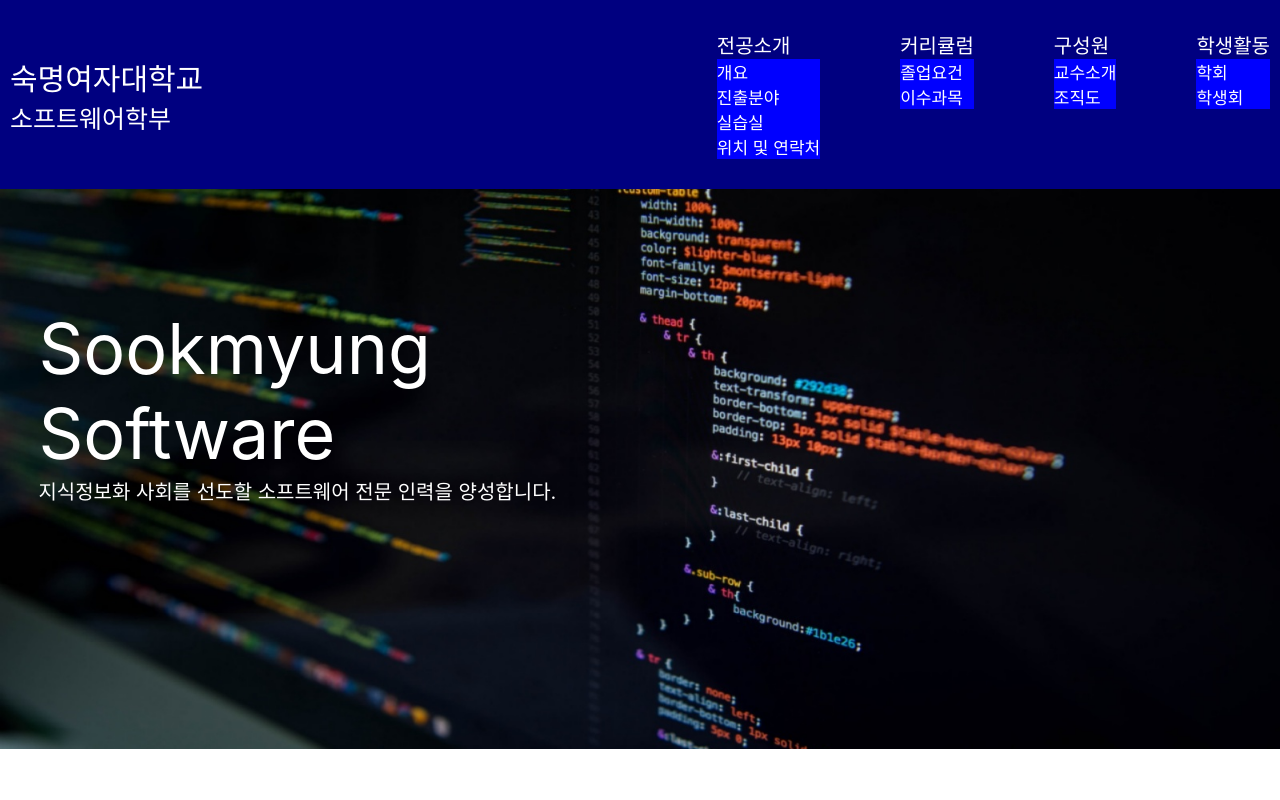
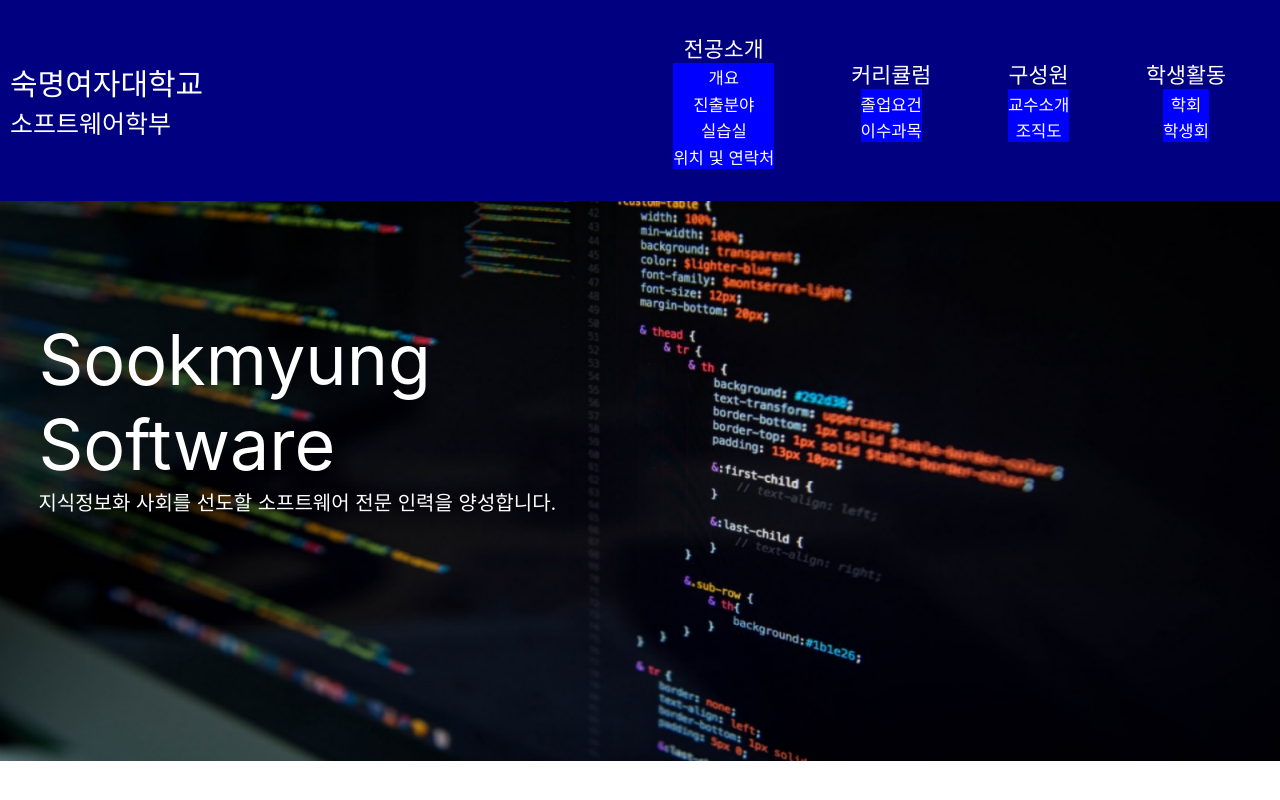
Before and after one commit to APPS-sookmyung/2023-SMSW-Web-Project-client, a React (Create React App) app: page / in a window 1280 px wide. Both pictures are taken after a click on the element "전공소개". Shown: the top 800 px of the page. Built offline with nearby package versions, Linux system fonts and the light colour scheme.

Commit message:
헤더 css 수정

```diff
--- a/src/App.css
+++ b/src/App.css
@@ -44,7 +44,6 @@
   color: white;
   display: flex;
   padding: 10px;
-
   align-items: center;
   justify-content: space-between;
   text-decoration: none;
@@ -52,11 +51,21 @@
 
 .menuBar {
   display: flex;
+  justify-content: center;
+  align-items: center;
+  margin-right: 2vw;
 }
 
 .menu {
-  margin: 20px;
-  font-size: 20px;
+  display: flex;
+  flex-direction: column;
+  justify-content: center;
+  align-items: center;
+  margin-right: 2vw;
+  margin-left: 2vw;
+  padding-right: 1vw;
+  padding-left: 1vw;
+  font-size: 1.7vw;
   text-decoration: none;
   color: white;
 }
--- a/src/App.js
+++ b/src/App.js
@@ -39,8 +39,8 @@ function App() {
               setIsDropped(!isDropped);
             }}
           >
-            전공소개
-            {isDropped && <MajorInfoDropdown />}
+            <div>전공소개</div>
+            <div>{isDropped && <MajorInfoDropdown />}</div>
           </ul>
           <ul
             className="menu"
@@ -48,8 +48,8 @@ function App() {
               setIsDropped(!isDropped);
             }}
           >
-            커리큘럼
-            {isDropped && <CurriculumDropdown />}
+            <div>커리큘럼</div>
+            <div>{isDropped && <CurriculumDropdown />}</div>
           </ul>
           <ul
             className="menu"
@@ -57,8 +57,8 @@ function App() {
               setIsDropped(!isDropped);
             }}
           >
-            구성원
-            {isDropped && <MemberDropdown />}
+            <div>구성원</div>
+            <div>{isDropped && <MemberDropdown />}</div>
           </ul>
           <ul
             className="menu"
@@ -66,8 +66,8 @@ function App() {
               setIsDropped(!isDropped);
             }}
           >
-            학생활동
-            {isDropped && <StudentActivityDropdown />}
+            <div>학생활동</div>
+            <div>{isDropped && <StudentActivityDropdown />}</div>
           </ul>
         </div>
       </header>
--- a/src/components/Dropdown/Dropdown.css
+++ b/src/components/Dropdown/Dropdown.css
@@ -3,10 +3,12 @@
   flex-direction: column;
   text-decoration: none;
   background-color: blue;
+  align-items: center;
 }
 
 .DropdownMenu {
-  font-size: 17px;
+  font-size: 1.3vw;
   text-decoration: none;
+  margin-top: 0.2vw;
   color: white;
 }
```
